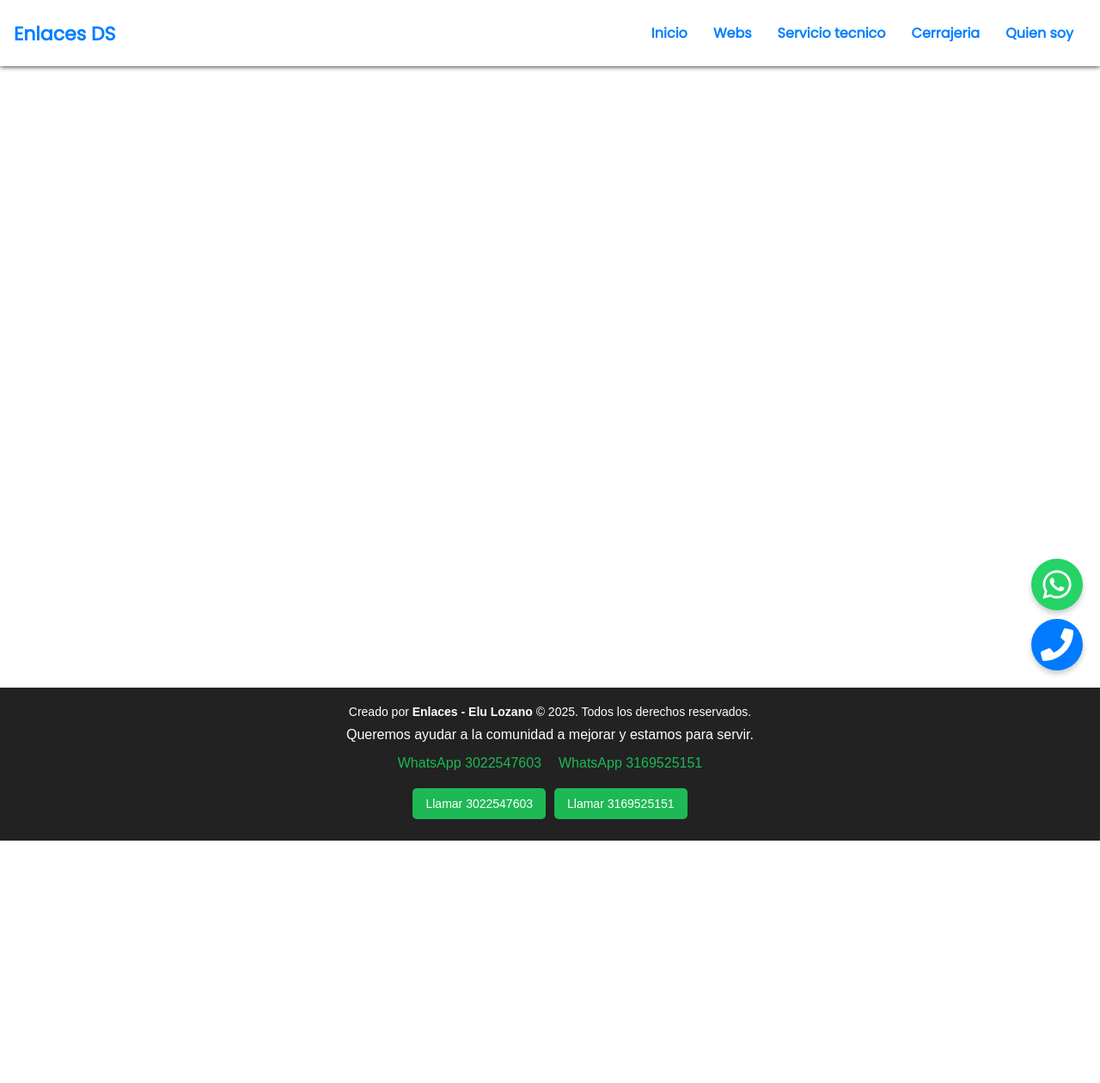
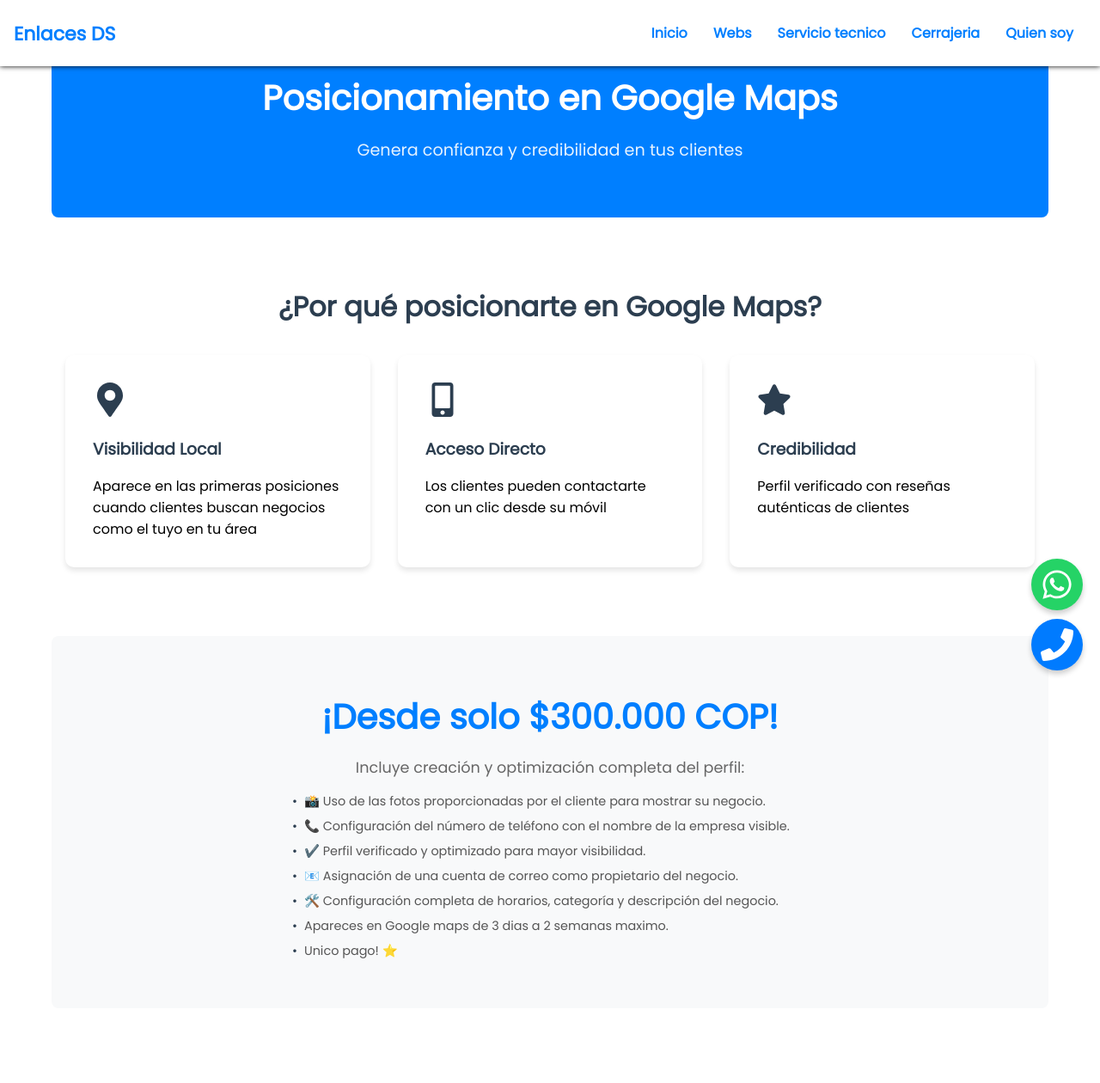
Before and after one commit to EluJLM/enlaces, a React (Create React App) app: page /webs/posicionamientoengooglemaps in a window 1280 px wide. Shown: the top 1260 px of the page at 86% size. Before the commit the page ends 978 px from the top, so only its background shows below. Built offline with nearby package versions, Linux system fonts and the light colour scheme.

Commit message:
Descripción de los cambios

```diff
--- a/src/components/tarjetas/services.js
+++ b/src/components/tarjetas/services.js
@@ -1,4 +1,5 @@
 import { useState, useEffect } from "react";
+import { Link } from "react-router-dom"; // Importa Link
 import "./Services.css";
 
 export default function Services({ title, services }) {
@@ -32,9 +33,13 @@
           >
             {service.icon}
             {service.link ? (
-              <a href={service.link} className="service-title" target="_blank" rel="noopener noreferrer">
+              <Link
+                to={service.link}
+                className="service-title"
+                onClick={(e) => e.stopPropagation()} // Evita la propagación del click
+              >
                 {service.title}
-              </a>
+              </Link>
             ) : (
               <h3 className="service-title">{service.title}</h3>
             )}
--- a/src/pages/quiensoy/Quiensoy.js
+++ b/src/pages/quiensoy/Quiensoy.js
@@ -82,7 +82,7 @@
           Hola soy Elu, un apasionado por la electrónica, la programación.
         </Description>
         <Description>
-            Me gusta aprender cosas nuevas y compartir mis conocimientos.
+            Estoy dispuesto a compartir mis conocimientos.
         </Description>
         <Description>
             Soy estudiante de instrumentación electrónica en la universidad del Quindío, este año me graduo.
--- a/src/pages/styles.css
+++ b/src/pages/styles.css
@@ -113,12 +113,12 @@
   }
 
   .tech-button {
-    background-color: #026440; /* Verde Oscuro Sofisticado */
+    background-color: #00c445; /* Verde Oscuro Sofisticado */
     color: white;
   }
 
   .locksmith-button {
-    background-color: #ffc107; /* Dorado Elegante */
+    background-color: #ff6600; /* Dorado Elegante */
     color: white;
   }
 
--- /dev/null
+++ b/src/pages/webs/GoogleMapsServicePage.js
@@ -0,0 +1,258 @@
+import styled from 'styled-components';
+import { clients } from './services';
+import { FaMapMarkerAlt, FaMobileAlt, FaStar } from 'react-icons/fa'; // Importa los íconos
+
+const GoogleMapsServicePage = () => {
+  return (
+    <Container>
+      <HeroSection>
+        <Title>Posicionamiento en Google Maps</Title>
+        <Subtitle>Genera confianza y credibilidad en tus clientes</Subtitle>
+      </HeroSection>
+
+      <Section>
+        <SectionTitle>¿Por qué posicionarte en Google Maps?</SectionTitle>
+        <BenefitsGrid>
+          <BenefitCard>
+            <IconWrapper>
+              <FaMapMarkerAlt size={40} color="#2c3e50" /> {/* Color fijo */}
+            </IconWrapper>
+            <h3>Visibilidad Local</h3>
+            <p>Aparece en las primeras posiciones cuando clientes buscan negocios como el tuyo en tu área</p>
+          </BenefitCard>
+          <BenefitCard>
+            <IconWrapper>
+              <FaMobileAlt size={40} color="#2c3e50" /> {/* Color fijo */}
+            </IconWrapper>
+            <h3>Acceso Directo</h3>
+            <p>Los clientes pueden contactarte con un clic desde su móvil</p>
+          </BenefitCard>
+          <BenefitCard>
+            <IconWrapper>
+              <FaStar size={40} color="#2c3e50" /> {/* Color fijo */}
+            </IconWrapper>
+            <h3>Credibilidad</h3>
+            <p>Perfil verificado con reseñas auténticas de clientes</p>
+          </BenefitCard>
+        </BenefitsGrid>
+      </Section>
+
+      <PriceSection>
+  <PriceTag>¡Desde solo $300.000 COP!</PriceTag>
+  <PriceDescription>
+    Incluye creación y optimización completa del perfil:
+    <ServiceDetails>
+      <ServiceDetailItem>
+        📸 Uso de las fotos proporcionadas por el cliente para mostrar su negocio.
+      </ServiceDetailItem>
+      <ServiceDetailItem>
+        📞 Configuración del número de teléfono con el nombre de la empresa visible.
+      </ServiceDetailItem>
+      <ServiceDetailItem>
+        ✔️ Perfil verificado y optimizado para mayor visibilidad.
+      </ServiceDetailItem>
+      <ServiceDetailItem>
+        📧 Asignación de una cuenta de correo como propietario del negocio.
+      </ServiceDetailItem>
+      <ServiceDetailItem>
+        🛠️ Configuración completa de horarios, categoría y descripción del negocio.
+      </ServiceDetailItem>
+      <ServiceDetailItem>
+        Apareces en Google maps de 3 dias a 2 semanas maximo.
+      </ServiceDetailItem>
+      <ServiceDetailItem>
+        Unico pago! ⭐
+      </ServiceDetailItem>
+    </ServiceDetails>
+  </PriceDescription>
+</PriceSection>
+
+      <Section>
+        <SectionTitle>Clientes que han confiado en nosotros</SectionTitle>
+        <ClientGrid>
+          {clients.map((client, index) => (
+            <ClientCard key={index}>
+              <ClientName>{client.name}</ClientName>
+              <ClientAddress>{client.address}</ClientAddress>
+              <MapContainer>
+                <ResponsiveIframe
+                  src={client.mapEmbedUrl}
+                  loading="lazy"
+                  referrerPolicy="no-referrer-when-downgrade"
+                  title={`Mapa de ${client.name}`}
+                />
+              </MapContainer>
+            </ClientCard>
+          ))}
+        </ClientGrid>
+      </Section>
+    </Container>
+  );
+};
+
+const ServiceDetails = styled.ul`
+  list-style: none;
+  padding: 0;
+  margin: 1rem 0 0 0;
+  text-align: left;
+`;
+
+const ServiceDetailItem = styled.li`
+  margin: 0.5rem 0;
+  font-size: 0.9rem;
+  color: #555;
+  display: flex;
+  align-items: center;
+
+  &::before {
+    content: "•";
+    color: #2c3e50;
+    margin-right: 0.5rem;
+  }
+`;
+const Container = styled.div`
+  max-width: 1200px;
+  margin: 0 auto;
+  padding: 20px;
+`;
+
+const HeroSection = styled.div`
+  text-align: center;
+  padding: 4rem 0;
+  background-color: #007fff; /* Color fijo */
+  color: white;
+  margin-bottom: 2rem;
+  border-radius: 8px;
+`;
+
+const Title = styled.h1`
+  font-size: 2.5rem;
+  margin-bottom: 1rem;
+  @media (max-width: 768px) {
+    font-size: 2rem;
+  }
+`;
+
+const Subtitle = styled.p`
+  font-size: 1.2rem;
+  opacity: 0.9;
+`;
+
+const Section = styled.div`
+  margin: 3rem 0;
+  padding: 2rem 0;
+`;
+
+const SectionTitle = styled.h2`
+  text-align: center;
+  font-size: 2rem;
+  color: #2c3e50; /* Color fijo */
+  margin-bottom: 2rem;
+  @media (max-width: 768px) {
+    font-size: 1.5rem;
+  }
+`;
+
+const BenefitsGrid = styled.div`
+  display: grid;
+  grid-template-columns: repeat(auto-fit, minmax(300px, 1fr));
+  gap: 2rem;
+  padding: 0 1rem;
+`;
+
+const BenefitCard = styled.div`
+  background: white;
+  padding: 2rem;
+  border-radius: 10px;
+  box-shadow: 0 4px 6px rgba(0, 0, 0, 0.1);
+  transition: transform 0.3s ease;
+  &:hover {
+    transform: translateY(-5px);
+  }
+  h3 {
+    color: #2c3e50; /* Color fijo */
+    margin-bottom: 1rem;
+  }
+`;
+
+const IconWrapper = styled.div`
+  margin-bottom: 1rem;
+`;
+
+const PriceSection = styled(Section)`
+  text-align: center;
+  background-color: #f8f9fa;
+  padding: 3rem 1rem;
+  border-radius: 8px;
+`;
+
+const PriceTag = styled.div`
+  font-size: 2.5rem;
+  color: #007fff; /* Color fijo */
+  font-weight: bold;
+  margin: 1rem 0;
+  @media (max-width: 768px) {
+    font-size: 2rem;
+  }
+`;
+
+const PriceDescription = styled.p`
+  font-size: 1.1rem;
+  color: #666;
+  max-width: 600px;
+  margin: 0 auto;
+`;
+
+const ClientGrid = styled.div`
+  display: grid;
+  gap: 2rem;
+  padding: 0 1rem;
+  @media (min-width: 768px) {
+    grid-template-columns: repeat(3, 1fr);
+  }
+  @media (max-width: 767px) {
+    grid-template-columns: 1fr;
+  }
+`;
+
+const ClientCard = styled.div`
+  background: white;
+  padding: 1.5rem;
+  border-radius: 8px;
+  box-shadow: 0 2px 4px rgba(0, 0, 0, 0.05);
+  transition: transform 0.3s ease;
+  &:hover {
+    transform: translateY(-3px);
+  }
+`;
+
+const ClientName = styled.h3`
+  color: #2c3e50; /* Color fijo */
+  margin-bottom: 0.5rem;
+  font-size: 1.2rem;
+`;
+
+const ClientAddress = styled.p`
+  color: #666;
+  font-size: 0.9rem;
+  margin-bottom: 1rem;
+`;
+
+const MapContainer = styled.div`
+  position: relative;
+  overflow: hidden;
+  margin-top: 1rem;
+  border-radius: 8px;
+  box-shadow: 0 2px 4px rgba(0, 0, 0, 0.1);
+`;
+
+const ResponsiveIframe = styled.iframe`
+  width: 100%;
+  height: 250px;
+  border: 0;
+  @media (min-width: 768px) {
+    height: 300px;
+  }
+`;
+
+export default GoogleMapsServicePage;
--- a/src/pages/webs/Solucioneswebs.js
+++ b/src/pages/webs/Solucioneswebs.js
@@ -1,5 +1,7 @@
 import { SectionOne } from "../../components/Setions";
 import { FaClipboardList, FaHourglassHalf } from "react-icons/fa";
+import Services from "../../components/tarjetas/services";
+import { webServices } from "./services";
 
 const Solucioneswebs = () => {
   return (
@@ -9,6 +11,8 @@
         text2={"Soluciones a tu alcance"}
         textp={"Genera confianza y credibilidad en tus clientes"}
       />
+
+      <Services title={"Ofrecemos"} services={webServices} />
       <div className="services-container">
         <h2 className="services-title">Soluciones</h2>
         <div className="services-grid">
--- a/src/pages/webs/services.js
+++ b/src/pages/webs/services.js
@@ -1,16 +1,34 @@
-import { FaClipboardList, FaHourglassHalf } from "react-icons/fa";
+import { FaMapMarkedAlt, FaHourglassHalf } from "react-icons/fa";
 
 export const webServices = [
   {
-    icon: <FaClipboardList size={40} className="icon" />,
-    title: "Encuesta de Satisfacción",
-    description: "Te ayudamos a conocer la opinión de tus clientes con una encuesta personalizada. Si deseas saber más, toca el título de la tarjeta o escríbenos a WhatsApp.",
-    link: "https://github.com/EluJLM/Encuesta_Satisfaccion",
+    icon: <FaMapMarkedAlt size={40} className="icon" />,
+    title: "Posicionamiento en Google Maps",
+    description: "Mejoramos tu visibilidad en Google Maps para que más clientes te encuentren localmente. Ventajas: Aumento de clientes presenciales, Mejor posicionamiento local en búsquedas, Perfil empresarial verificado, Respuestas a reseñas y actualizaciones periódicas. ¡Contáctanos para más información!",
+    link: "/webs/posicionamientoengooglemaps",
   },
   {
     icon: <FaHourglassHalf size={40} className="icon" />,
     title: "Próximamente más servicios",
-    description: "Estamos trabajando para ofrecerte más soluciones digitales. ¡Espéralos pronto!",
-
+    description: "Estamos desarrollando nuevas soluciones digitales para potenciar tu negocio. ¡Mantente atento a nuestras actualizaciones!",
   },
 ];
+
+// services.js
+export const clients = [
+  {
+    name: "Surtibar",
+    address: "...",
+    mapEmbedUrl: "https://www.google.com/maps/embed?pb=!1m18!1m12!1m3!1d3977.28262086498!2d-75.68754692526223!3d4.543066895431428!2m3!1f0!2f0!3f0!3m2!1i1024!2i768!4f13.1!3m3!1m2!1s0x8e38f5d6ecd14cb3%3A0xd12993caac2b5d68!2sSurtibar!5e0!3m2!1ses!2sco!4v1742730519885!5m2!1ses!2sco"
+  },
+  {
+    name: "Dep de Materiales JIREH",
+    address: "...",
+    mapEmbedUrl: "https://www.google.com/maps/embed?pb=!1m18!1m12!1m3!1d3977.278808113401!2d-75.69083742526216!3d4.543758095430734!2m3!1f0!2f0!3f0!3m2!1i1024!2i768!4f13.1!3m3!1m2!1s0x8e38f5c696845171%3A0xb0d227f26da77aed!2sDeposito%20de%20Materiales%20JIREH!5e0!3m2!1ses!2sco!4v1742730708135!5m2!1ses!2sco"
+  },
+  {
+    name: "Café Evocación",
+    address: "...",
+    mapEmbedUrl: "https://www.google.com/maps/embed?pb=!1m18!1m12!1m3!1d3977.3480142007775!2d-75.67906682526227!3d4.531195595443266!2m3!1f0!2f0!3f0!3m2!1i1024!2i768!4f13.1!3m3!1m2!1s0x8e38f51d32e89aef%3A0x22d2e0e5691f404e!2zQ0FGw4kgRVZPQ0FDScOTTg!5e0!3m2!1ses!2sco!4v1742730793892!5m2!1ses!2sco"
+  }
+];
--- a/src/routes/routes.js
+++ b/src/routes/routes.js
@@ -15,6 +15,7 @@
 import ScrollToTop from "../components/scrolltop";
 import Encuesta from "../pages/estocasticos/encuesta";
 import { Quiensoy } from "../pages/quiensoy/Quiensoy";
+import GoogleMapsServicePage from "../pages/webs/GoogleMapsServicePage";
 
 const MyRoutes = () => {
 
@@ -24,6 +25,10 @@
     <Routes>
         <Route path="/" element={<Home />}></Route>
         <Route path={solucioneswebs} element={<Solucioneswebs />}></Route>
+
+        <Route path="/webs/posicionamientoengooglemaps" element={<GoogleMapsServicePage />} />
+
+
         <Route path={serviciotecnicosmartphone} element={<Serviciotecnicodesmartphone />}></Route>
         <Route path={cerrajeria} element={<Cerrajeria />} ></Route>
         <Route path={quiensoy} element={<Quiensoy />}></Route>
```
